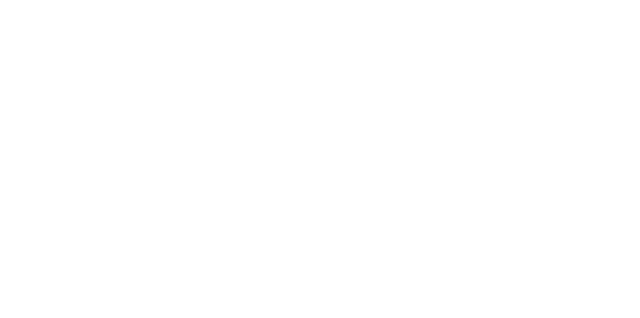
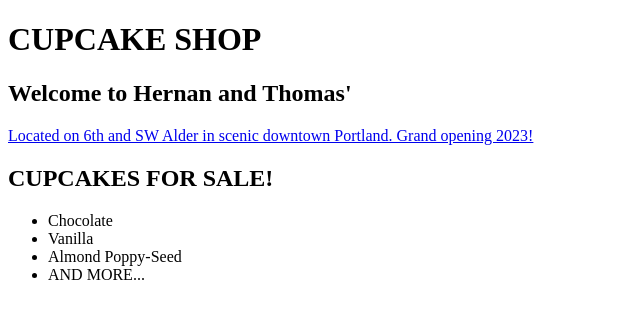
Before and after one commit to tkm404/Cupcake-shop, a plain HTML site: page cupcake.html in a window 1280 px wide. Shown: the whole page, without its empty margins (0-640 px from the left). Drawn offline with Linux system fonts and the light colour scheme.

Commit message:
added map link

```diff
--- a/cupcake.html
+++ b/cupcake.html
@@ -8,6 +8,20 @@
     <title>Cupcake Shop</title>
 </head>
 <body>
+    <h1>CUPCAKE SHOP</h1>
+    <h2>Welcome to Hernan and Thomas'</h2>
+    <div>
+       <a href="https://www.google.com/maps/place/520+SW+6th+Ave,+Portland,+OR+97204/@45.5199217,-122.6779323,17z/data=!3m1!4b1!4m6!3m5!1s0x54950a044f4f8a9f:0x808f44ef8b116e80!8m2!3d45.5199217!4d-122.6779323!16s%2Fg%2F11c1z32h6c"><p>Located on 6th and SW Alder in scenic downtown Portland. Grand opening 2023!</p></a>
+    </div>
+    <div>
+        <h2>CUPCAKES FOR SALE!</h2>
+        <ul>
+            <li>Chocolate</li>
+            <li>Vanilla</li>
+            <li>Almond Poppy-Seed</li>
+            <li>AND MORE...</li>
+        </ul>
+    </div>
 
 </body>
 </html>
--- a/styles.css
+++ b/styles.css
@@ -0,0 +1,4 @@
+.flashy {
+    color: red;
+    font-style: italic;
+}
```
